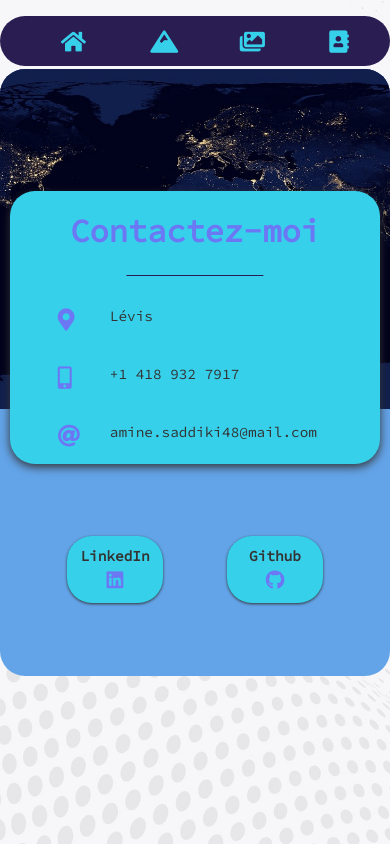
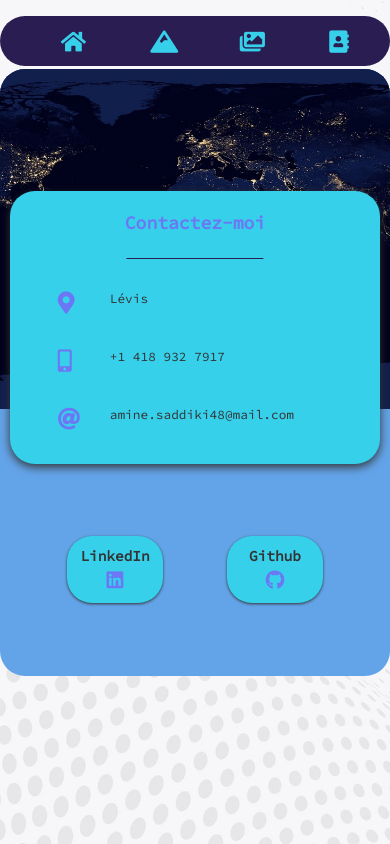
Before and after one commit to halima-sys/react-cv, a React (Create React App) app: page /contact in a window 390 px wide. Built offline with nearby package versions, Linux system fonts and the light colour scheme.

Commit message:
3rd commit

```diff
--- a/src/styles/pages/_contact.scss
+++ b/src/styles/pages/_contact.scss
@@ -152,9 +152,12 @@
     .contactContent {
         .contactBox {
             min-width: 95% !important;
+            h1{
+                font-size: large !important;
+            }
         }
         span {
-            font-size: .9rem !important;
+            font-size: .8rem !important;
         }
         h4 {
             font-size: .9rem;
```
